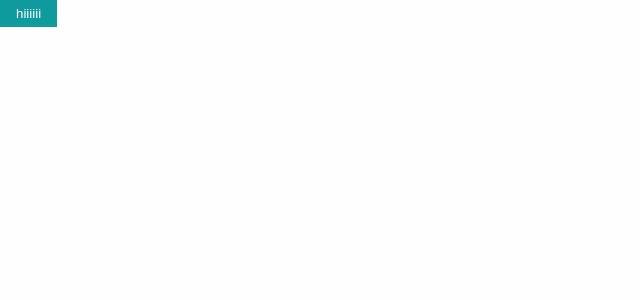
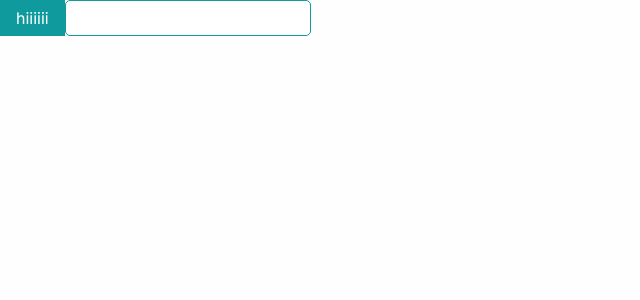
Before and after one commit to TarekMahmoud175/Tangent-Ecommerce-Next, a Next.js app: page / in a window 1280 px wide. Shown: the top 300 px of the page, without its empty margins (0-640 px from the left). Built offline with nearby package versions, Linux system fonts and the light colour scheme.

Commit message:
added bootstrap to project

```diff
--- a/package.json
+++ b/package.json
@@ -9,6 +9,7 @@
     "lint": "next lint"
   },
   "dependencies": {
+    "bootstrap": "^5.3.2",
     "next": "13.5.4",
     "react": "^18",
     "react-dom": "^18"
--- a/src/app/globals.scss
+++ b/src/app/globals.scss
@@ -1,3 +1,5 @@
+@import 'bootstrap/dist/css/bootstrap.css';
+
 :root {
   --max-width: 1100px;
   --border-radius: 12px;
--- a/src/app/page.tsx
+++ b/src/app/page.tsx
@@ -1,7 +1,13 @@
-import Image from "next/image";
+import React from "react";
+import ButtonComponent from "@/components/atoms/button";
 import styles from "./page.module.scss";
-import ButtonComponent from "@/components/atoms/button";
+import InputComponent from "@/components/atoms/input";
 
 export default function Home() {
-  return <ButtonComponent children={"hiiiiii"} />;
+  return (
+    <React.Fragment>
+      <ButtonComponent children={"hiiiiii"} />
+      <InputComponent />
+    </React.Fragment>
+  );
 }
--- a/src/components/atoms/button/index.tsx
+++ b/src/components/atoms/button/index.tsx
@@ -9,7 +9,7 @@ interface ButtonProps extends ButtonHTMLAttributes<HTMLButtonElement> {
 
 const ButtonComponent = ({
   onClick,
-  className,
+  className="",
   children,
   ...rest
 }: ButtonProps) => {
--- /dev/null
+++ b/src/components/atoms/input/index.tsx
@@ -0,0 +1,26 @@
+import React, { InputHTMLAttributes } from "react";
+import styles from "./input.module.scss";
+
+interface InputProps extends InputHTMLAttributes<HTMLInputElement> {
+  inputType?: "text" | "password" | "email";
+  className?: string;
+  value?: string;
+  setValue?: () => void;
+  checked?: boolean;
+}
+
+const InputComponent = ({
+  inputType = "text",
+  className = "",
+  ...rest
+}: InputProps) => {
+  return (
+    <input
+      type={inputType}
+      className={`${className} ${styles.input}`}
+      {...rest}
+    />
+  );
+};
+
+export default InputComponent;
--- /dev/null
+++ b/src/components/atoms/input/input.module.scss
@@ -0,0 +1,8 @@
+.input {
+    padding: 5px;
+    border: 1px solid var(--clr-main);
+    border-radius: 5px;
+    &:focus-visible{
+        outline: none;
+    }
+}
```
Also changed, not shown: 1 other file (tests, documents, lock files or other folders).
